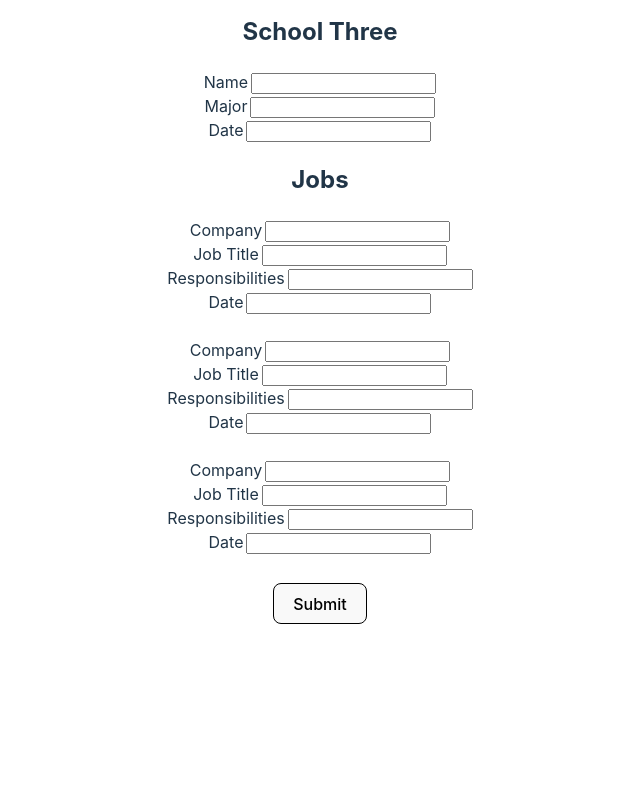
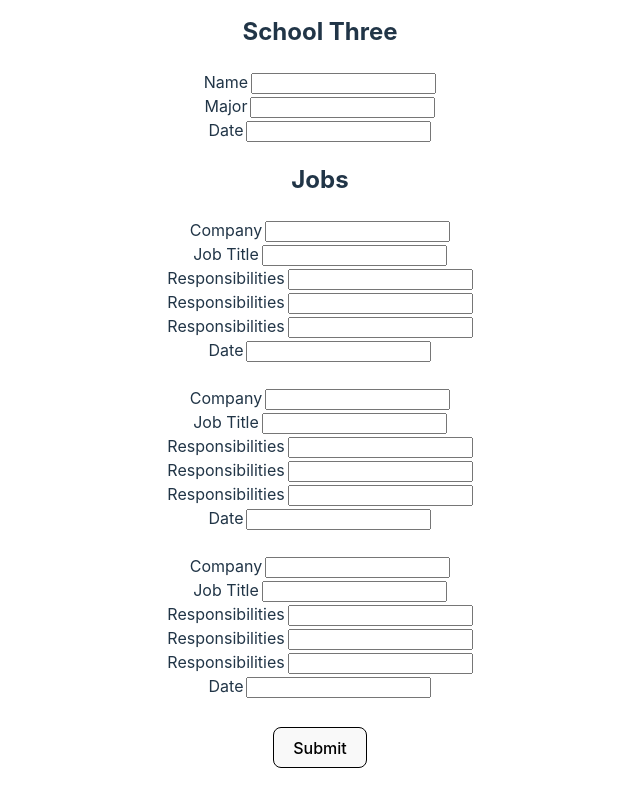
Before and after one commit to bkoch-16/cv-app, a React (Vite) app: page / in a window 1280 px wide. Shown: the part 505-1305 px from the top of the page, without its empty margins (320-960 px from the left). Before the commit the page ends 1161 px from the top, so only its background shows below. Built offline with nearby package versions, Linux system fonts and the light colour scheme.

Commit message:
removed extra props, added job support
removed extra props on output, added support for multiple responsibilities on jobs, and added all three job inputs to the output component

```diff
--- a/src/components/Input.jsx
+++ b/src/components/Input.jsx
@@ -1,4 +1,3 @@
-import PropTypes from "prop-types";
 import "../styles/input.css";
 import { useState } from "react";
 
@@ -118,8 +117,31 @@ export default function Combine() {
     setJobOne({ ...jobOne, jobName: e.target.value });
   }
 
-  function handleJobOneResponsibilitiesChange(e) {
-    setJobOne({ ...jobOne, responsibilities: e.target.value });
+  function handleJobOneResponsibilityOneChange(e) {
+    const newResp = [...jobOne.responsibilities];
+    newResp[0] = e.target.value;
+    setJobOne({
+      ...jobOne,
+      responsibilities: newResp,
+    });
+  }
+
+  function handleJobOneResponsibilityTwoChange(e) {
+    const newResp = [...jobOne.responsibilities];
+    newResp[1] = e.target.value;
+    setJobOne({
+      ...jobOne,
+      responsibilities: newResp,
+    });
+  }
+
+  function handleJobOneResponsibilityThreeChange(e) {
+    const newResp = [...jobOne.responsibilities];
+    newResp[2] = e.target.value;
+    setJobOne({
+      ...jobOne,
+      responsibilities: newResp,
+    });
   }
 
   function handleJobOneDateChange(e) {
@@ -134,8 +156,31 @@ export default function Combine() {
     setJobTwo({ ...jobTwo, jobName: e.target.value });
   }
 
-  function handleJobTwoResponsibilitiesChange(e) {
-    setJobTwo({ ...jobTwo, responsibilities: e.target.value });
+  function handleJobTwoResponsibilityOneChange(e) {
+    const newResp = [...jobOne.responsibilities];
+    newResp[0] = e.target.value;
+    setJobTwo({
+      ...jobTwo,
+      responsibilities: newResp,
+    });
+  }
+
+  function handleJobTwoResponsibilityTwoChange(e) {
+    const newResp = [...jobTwo.responsibilities];
+    newResp[1] = e.target.value;
+    setJobTwo({
+      ...jobTwo,
+      responsibilities: newResp,
+    });
+  }
+
+  function handleJobTwoResponsibilityThreeChange(e) {
+    const newResp = [...jobTwo.responsibilities];
+    newResp[2] = e.target.value;
+    setJobTwo({
+      ...jobTwo,
+      responsibilities: newResp,
+    });
   }
 
   function handleJobTwoDateChange(e) {
@@ -150,8 +195,31 @@ export default function Combine() {
     setJobThree({ ...jobThree, jobName: e.target.value });
   }
 
-  function handleJobThreeResponsibilitiesChange(e) {
-    setJobThree({ ...jobThree, responsibilities: e.target.value });
+  function handleJobThreeResponsibilityOneChange(e) {
+    const newResp = [...jobThree.responsibilities];
+    newResp[0] = e.target.value;
+    setJobThree({
+      ...jobThree,
+      responsibilities: newResp,
+    });
+  }
+
+  function handleJobThreeResponsibilityTwoChange(e) {
+    const newResp = [...jobThree.responsibilities];
+    newResp[1] = e.target.value;
+    setJobThree({
+      ...jobThree,
+      responsibilities: newResp,
+    });
+  }
+
+  function handleJobThreeResponsibilityThreeChange(e) {
+    const newResp = [...jobThree.responsibilities];
+    newResp[2] = e.target.value;
+    setJobThree({
+      ...jobThree,
+      responsibilities: newResp,
+    });
   }
 
   function handleJobThreeDateChange(e) {
@@ -171,27 +239,16 @@ export default function Combine() {
       <Output
         editToggle={editToggle}
         name={name}
-        handleNameChange={handleNameChange}
         email={email}
-        handleEmailChange={handleEmailChange}
         phone={phone}
-        handlePhoneChange={handlePhoneChange}
         location={location}
-        handleLocationChange={handleLocationChange}
-        handleSubmit={handleSubmit}
         handleEdit={handleEdit}
         schoolOne={schoolOne}
-        handleSchoolOneNameChange={handleSchoolOneNameChange}
-        handleSchoolOneStudyChange={handleSchoolOneStudyChange}
-        handleSchoolOneDateChange={handleSchoolOneDateChange}
         schoolTwo={schoolTwo}
-        handleSchoolTwoNameChange={handleSchoolTwoNameChange}
-        handleSchoolTwoStudyChange={handleSchoolTwoStudyChange}
-        handleSchoolTwoDateChange={handleSchoolTwoDateChange}
         schoolThree={schoolThree}
-        handleSchoolThreeNameChange={handleSchoolThreeNameChange}
-        handleSchoolThreeStudyChange={handleSchoolThreeStudyChange}
-        handleSchoolThreeDateChange={handleSchoolThreeDateChange}
+        jobOne={jobOne}
+        jobTwo={jobTwo}
+        jobThree={jobThree}
       />
     );
   }
@@ -221,18 +278,32 @@ export default function Combine() {
       jobOne={jobOne}
       handleJobOneCompanyChange={handleJobOneCompanyChange}
       handleJobOneTitleChange={handleJobOneTitleChange}
-      handleJobOneResponsibilitiesChange={handleJobOneResponsibilitiesChange}
+      handleJobOneResponsibilityOneChange={handleJobOneResponsibilityOneChange}
+      handleJobOneResponsibilityTwoChange={handleJobOneResponsibilityTwoChange}
+      handleJobOneResponsibilityThreeChange={
+        handleJobOneResponsibilityThreeChange
+      }
       handleJobOneDateChange={handleJobOneDateChange}
       jobTwo={jobTwo}
       handleJobTwoCompanyChange={handleJobTwoCompanyChange}
       handleJobTwoTitleChange={handleJobTwoTitleChange}
-      handleJobTwoResponsibilitiesChange={handleJobTwoResponsibilitiesChange}
+      handleJobTwoResponsibilityOneChange={handleJobTwoResponsibilityOneChange}
+      handleJobTwoResponsibilityTwoChange={handleJobTwoResponsibilityTwoChange}
+      handleJobTwoResponsibilityThreeChange={
+        handleJobTwoResponsibilityThreeChange
+      }
       handleJobTwoDateChange={handleJobTwoDateChange}
       jobThree={jobThree}
       handleJobThreeCompanyChange={handleJobThreeCompanyChange}
       handleJobThreeTitleChange={handleJobThreeTitleChange}
-      handleJobThreeResponsibilitiesChange={
-        handleJobThreeResponsibilitiesChange
+      handleJobThreeResponsibilityOneChange={
+        handleJobThreeResponsibilityOneChange
+      }
+      handleJobThreeResponsibilityTwoChange={
+        handleJobThreeResponsibilityTwoChange
+      }
+      handleJobThreeResponsibilityThreeChange={
+        handleJobThreeResponsibilityThreeChange
       }
       handleJobThreeDateChange={handleJobThreeDateChange}
       j
@@ -243,42 +314,16 @@ export default function Combine() {
 export function Output({
   editToggle,
   name,
-  handleNameChange,
   email,
-  handleEmailChange,
   phone,
-  handlePhoneChange,
   location,
-  handleLocationChange,
-  handleSubmit,
   handleEdit,
   schoolOne,
-  handleSchoolOneNameChange,
-  handleSchoolOneStudyChange,
-  handleSchoolOneDateChange,
   schoolTwo,
-  handleSchoolTwoNameChange,
-  handleSchoolTwoStudyChange,
-  handleSchoolTwoDateChange,
   schoolThree,
-  handleSchoolThreeNameChange,
-  handleSchoolThreeStudyChange,
-  handleSchoolThreeDateChange,
   jobOne,
-  handleJobOneCompanyChange,
-  handleJobOneTitleChange,
-  handleJobOneResponsibilitiesChange,
-  handleJobOneDateChange,
   jobTwo,
-  handleJobTwoCompanyChange,
-  handleJobTwoTitleChange,
-  handleJobTwoResponsibilitiesChange,
-  handleJobTwoDateChange,
   jobThree,
-  handleJobThreeCompanyChange,
-  handleJobThreeTitleChange,
-  handleJobThreeResponsibilitiesChange,
-  handleJobThreeDateChange,
 }) {
   if (!editToggle) {
     return (
@@ -312,6 +357,47 @@ export function Output({
         <span>{schoolThree.studyName}</span>
         <br />
         <span>{schoolThree.studyDate}</span>
+        <br />
+        <h2>Job One</h2>
+        <span>{jobOne.companyName}</span>
+        <br />
+        <span>{jobOne.jobName}</span>
+        <br />
+        <span>{jobOne.responsibilities[0]}</span>
+        <br />
+        <span>{jobOne.responsibilities[1]}</span>
+        <br />
+        <span>{jobOne.responsibilities[2]}</span>
+        <br />
+        <span>{jobOne.date}</span>
+        <br />
+
+        <h2>Job Two</h2>
+        <span>{jobTwo.companyName}</span>
+        <br />
+        <span>{jobTwo.jobName}</span>
+        <br />
+        <span>{jobTwo.responsibilities[0]}</span>
+        <br />
+        <span>{jobTwo.responsibilities[1]}</span>
+        <br />
+        <span>{jobTwo.responsibilities[2]}</span>
+        <br />
+        <span>{jobTwo.date}</span>
+        <br />
+
+        <h2>Job Three</h2>
+        <span>{jobThree.companyName}</span>
+        <br />
+        <span>{jobThree.jobName}</span>
+        <br />
+        <span>{jobThree.responsibilities[0]}</span>
+        <br />
+        <span>{jobThree.responsibilities[1]}</span>
+        <br />
+        <span>{jobThree.responsibilities[2]}</span>
+        <br />
+        <span>{jobThree.date}</span>
         <br />
 
         <button type="button" onClick={handleEdit}>
@@ -347,17 +433,23 @@ export function Section({
   jobOne,
   handleJobOneCompanyChange,
   handleJobOneTitleChange,
-  handleJobOneResponsibilitiesChange,
+  handleJobOneResponsibilityOneChange,
+  handleJobOneResponsibilityTwoChange,
+  handleJobOneResponsibilityThreeChange,
   handleJobOneDateChange,
   jobTwo,
   handleJobTwoCompanyChange,
   handleJobTwoTitleChange,
-  handleJobTwoResponsibilitiesChange,
+  handleJobTwoResponsibilityOneChange,
+  handleJobTwoResponsibilityTwoChange,
+  handleJobTwoResponsibilityThreeChange,
   handleJobTwoDateChange,
   jobThree,
   handleJobThreeCompanyChange,
   handleJobThreeTitleChange,
-  handleJobThreeResponsibilitiesChange,
+  handleJobThreeResponsibilityOneChange,
+  handleJobThreeResponsibilityTwoChange,
+  handleJobThreeResponsibilityThreeChange,
   handleJobThreeDateChange,
 }) {
   return (
@@ -457,8 +549,20 @@ export function Section({
       <br />
       <Input
         title="Responsibilities"
-        value={jobOne.responsibilities}
-        onChange={handleJobOneResponsibilitiesChange}
+        value={jobOne.responsibilities[0]}
+        onChange={handleJobOneResponsibilityOneChange}
+      />
+      <br />
+      <Input
+        title="Responsibilities"
+        value={jobOne.responsibilities[1]}
+        onChange={handleJobOneResponsibilityTwoChange}
+      />
+      <br />
+      <Input
+        title="Responsibilities"
+        value={jobOne.responsibilities[2]}
+        onChange={handleJobOneResponsibilityThreeChange}
       />
       <br />
       <Input
@@ -482,8 +586,20 @@ export function Section({
       <br />
       <Input
         title="Responsibilities"
-        value={jobTwo.responsibilities}
-        onChange={handleJobTwoResponsibilitiesChange}
+        value={jobTwo.responsibilities[0]}
+        onChange={handleJobTwoResponsibilityOneChange}
+      />
+      <br />
+      <Input
+        title="Responsibilities"
+        value={jobTwo.responsibilities[1]}
+        onChange={handleJobTwoResponsibilityTwoChange}
+      />
+      <br />
+      <Input
+        title="Responsibilities"
+        value={jobTwo.responsibilities[2]}
+        onChange={handleJobTwoResponsibilityThreeChange}
       />
       <br />
       <Input
@@ -507,8 +623,20 @@ export function Section({
       <br />
       <Input
         title="Responsibilities"
-        value={jobThree.responsibilities}
-        onChange={handleJobThreeResponsibilitiesChange}
+        value={jobThree.responsibilities[0]}
+        onChange={handleJobThreeResponsibilityOneChange}
+      />
+      <br />
+      <Input
+        title="Responsibilities"
+        value={jobThree.responsibilities[1]}
+        onChange={handleJobThreeResponsibilityTwoChange}
+      />
+      <br />
+      <Input
+        title="Responsibilities"
+        value={jobThree.responsibilities[2]}
+        onChange={handleJobThreeResponsibilityThreeChange}
       />
       <br />
       <Input
```
